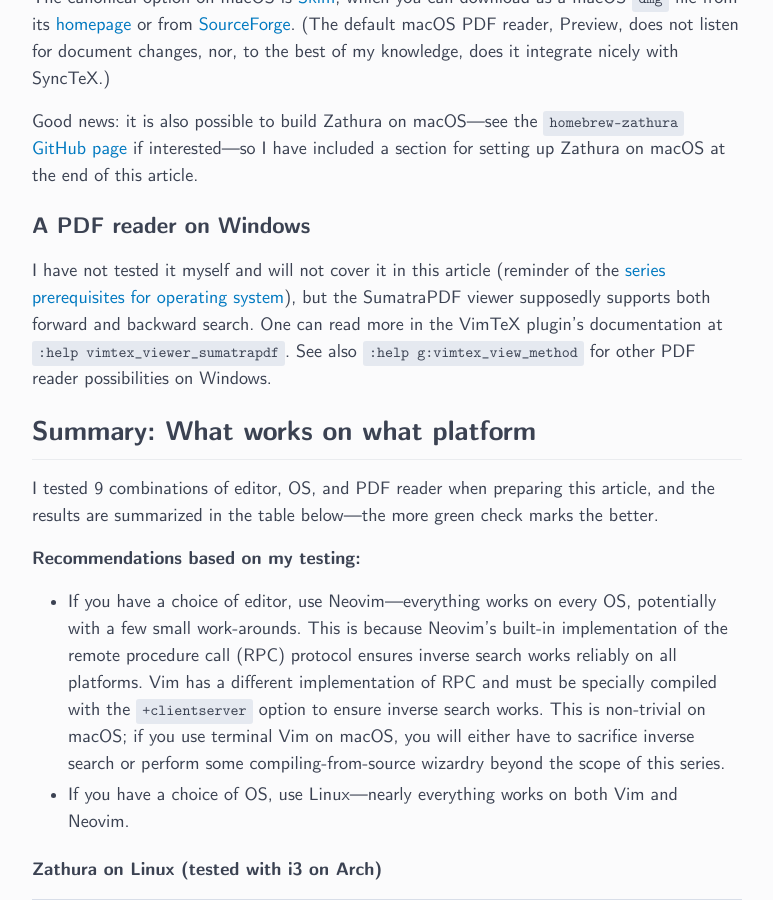
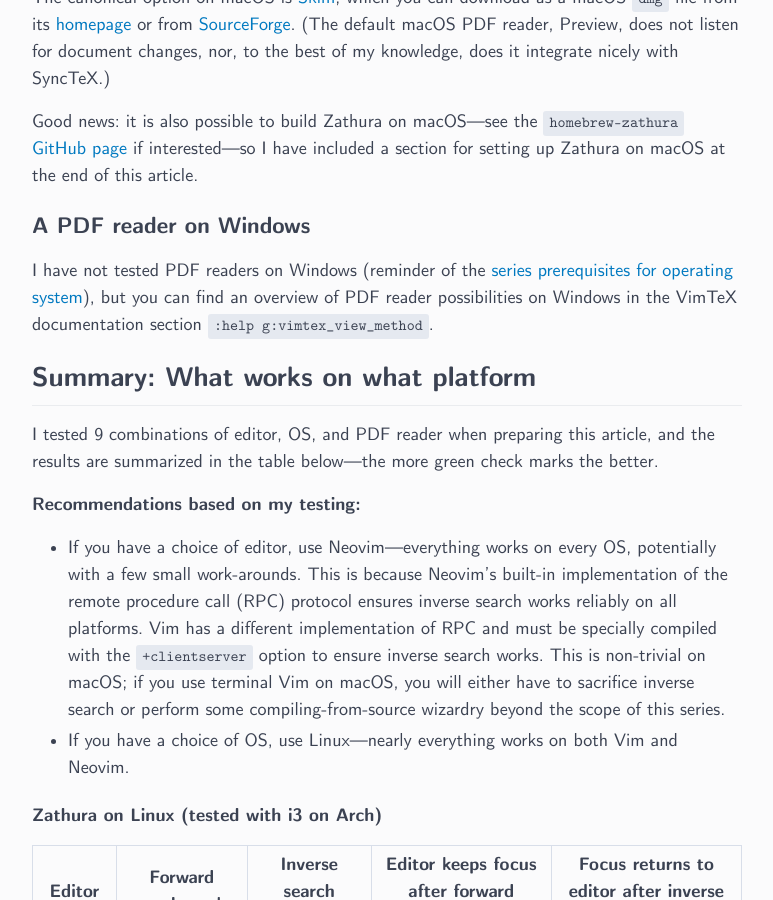
Before and after one commit to ejmastnak/ejmastnak.github.io, a Jekyll site: the page built from tutorials/vim-latex/pdf-reader.md, in a window 1280 px wide and 900 px high, scrolled down 2024 px. Shown: the whole window, without its empty margins (253-1026 px from the left). Built offline with Jekyll 4.4.1, drawn with Linux system fonts in a browser that asks for light colours.

Commit message:
Make Windows PDF comment less awkward

```diff
--- a/tutorials/vim-latex/pdf-reader.md
+++ b/tutorials/vim-latex/pdf-reader.md
@@ -70,9 +70,8 @@ The canonical option on macOS is [Skim](https://skim-app.sourceforge.io/), which
 Good news: it is also possible to build Zathura on macOS---see the [`homebrew-zathura` GitHub page](https://github.com/zegervdv/homebrew-zathura) if interested---so I have included a section for setting up Zathura on macOS at the end of this article.
 
 ### A PDF reader on Windows
-I have not tested it myself and will not cover it in this article (reminder of the [series prerequisites for operating system]({% link tutorials/vim-latex/prerequisites.md %})), but the SumatraPDF viewer supposedly supports both forward and backward search.
-One can read more in the VimTeX plugin's documentation at `:help vimtex_viewer_sumatrapdf`.
-See also `:help g:vimtex_view_method` for other PDF reader possibilities on Windows.
+I have not tested PDF readers on Windows (reminder of the [series prerequisites for operating system]({% link tutorials/vim-latex/prerequisites.md %})),
+but you can find an overview of PDF reader possibilities on Windows in the VimTeX documentation section `:help g:vimtex_view_method`.
 
 ## Summary: What works on what platform
 I tested 9 combinations of editor, OS, and PDF reader when preparing this article, and the results are summarized in the table below---the more green check marks the better.
```
